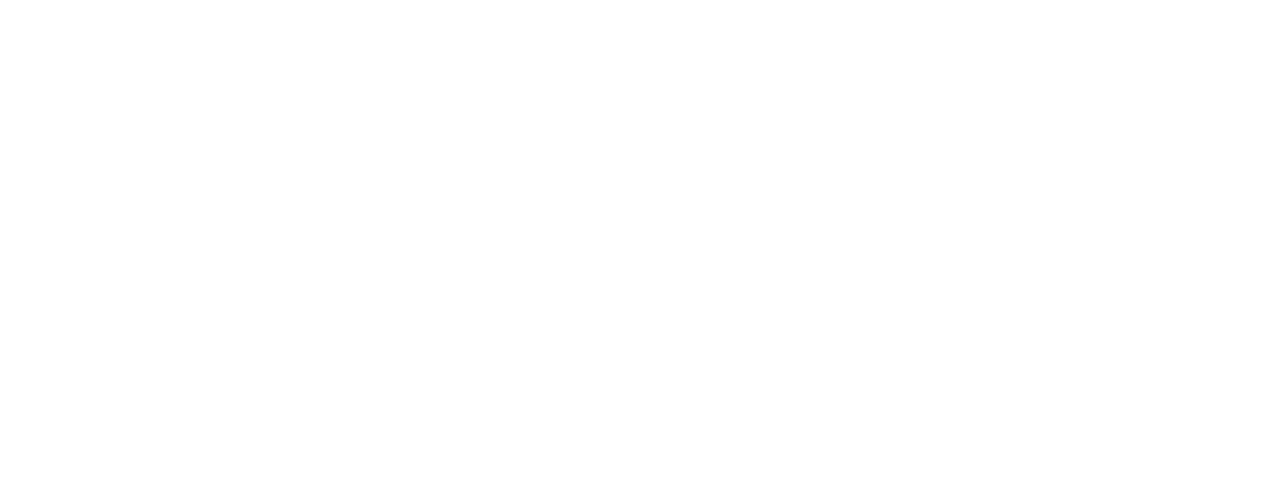
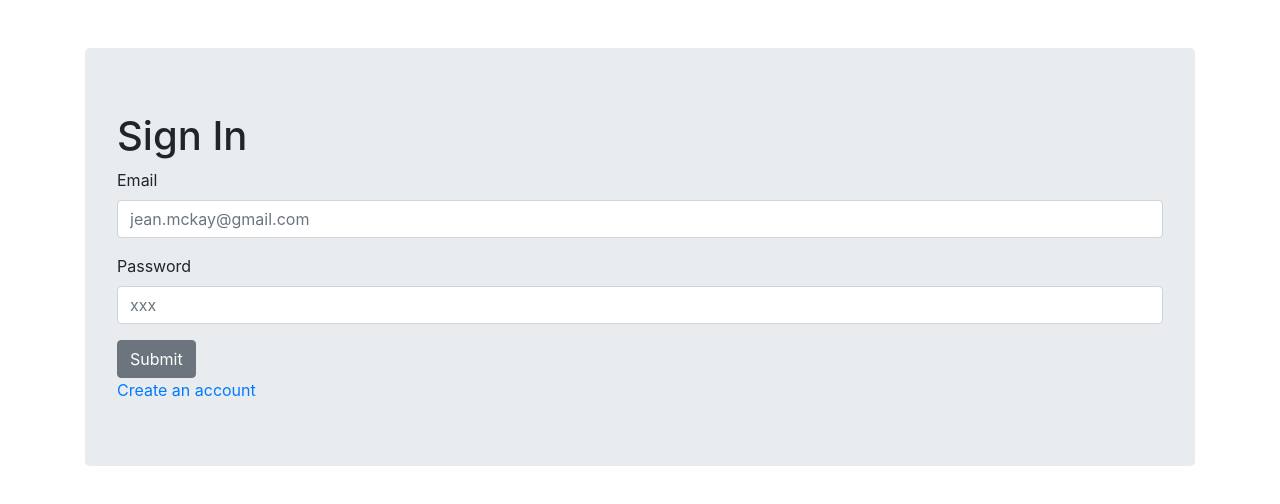
Before and after one commit to TheodoreLefrancois/on_the_front_encore, a React (Create React App) app: page / in a window 1280 px wide. Shown: the top 504 px of the page. Built offline with nearby package versions, Linux system fonts and the light colour scheme.

Commit message:
Locator is now functional

```diff
--- a/src/Router.jsx
+++ b/src/Router.jsx
@@ -1,14 +1,13 @@
-// import { useSelector } from 'react-redux';
+import { useSelector } from 'react-redux';
 import { BrowserRouter, Route, Switch } from 'react-router-dom';
-// eslint-disable-next-line import/no-named-as-default
 import Dispatch from './Dispatch';
 import Navigation from './Navigation';
+import Locator from './mapComponents/Locator';
 import SignIn from './pages/SignIn';
-import Locator from './mapComponents/Locator';
 import SignUp from './pages/SignUp';
 
 const Router = () => {
-  // const token = useSelector((state) => state.tokenReducer.token);
+  const token = useSelector((state) => state.tokenReducer.token);
   return (
     <BrowserRouter>
       <Switch>
@@ -17,8 +16,8 @@
         <Dispatch
           component={Locator}
           layout={Navigation}
-          tokenAuth={localStorage.getItem('token')}
-          componentName="locator"
+          tokenAuth={token}
+          componentName="map"
         />
       </Switch>
     </BrowserRouter>
```
Also changed, not shown: 1 other file (tests, documents, lock files or other folders).
